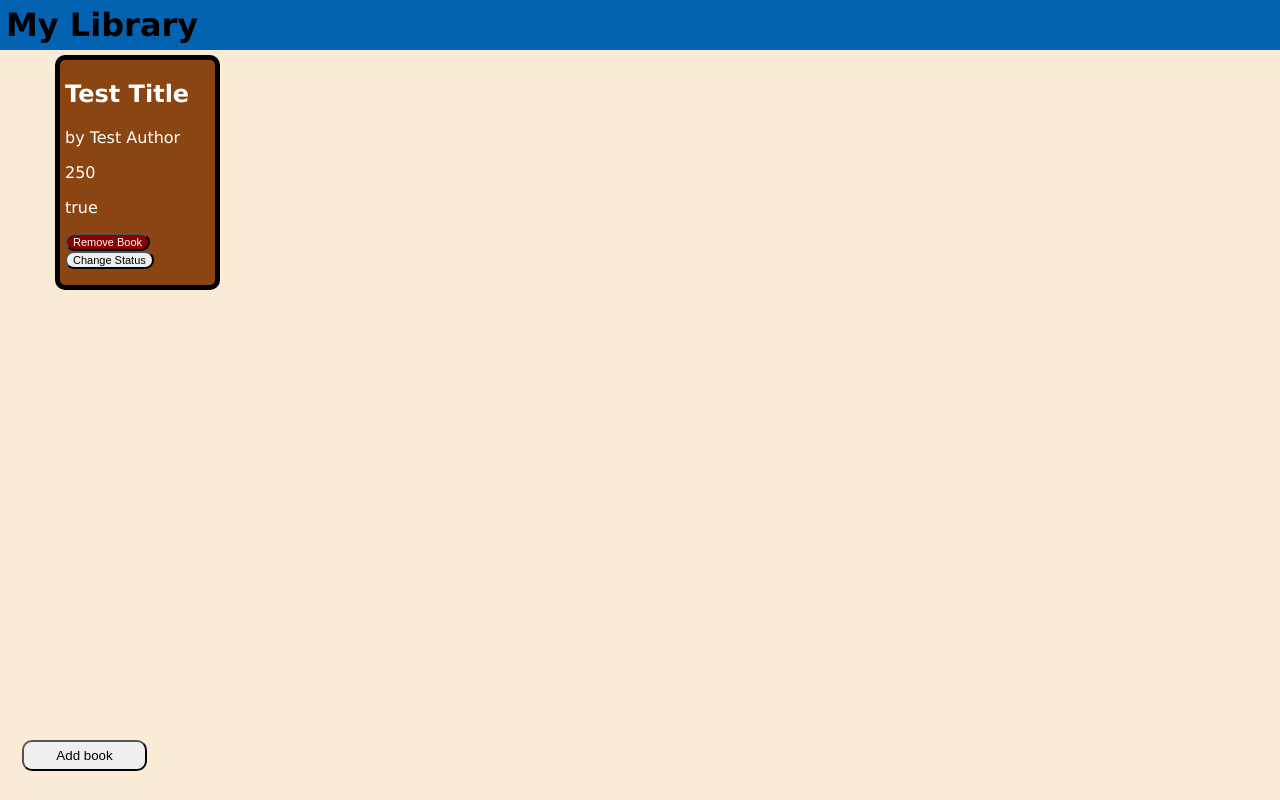
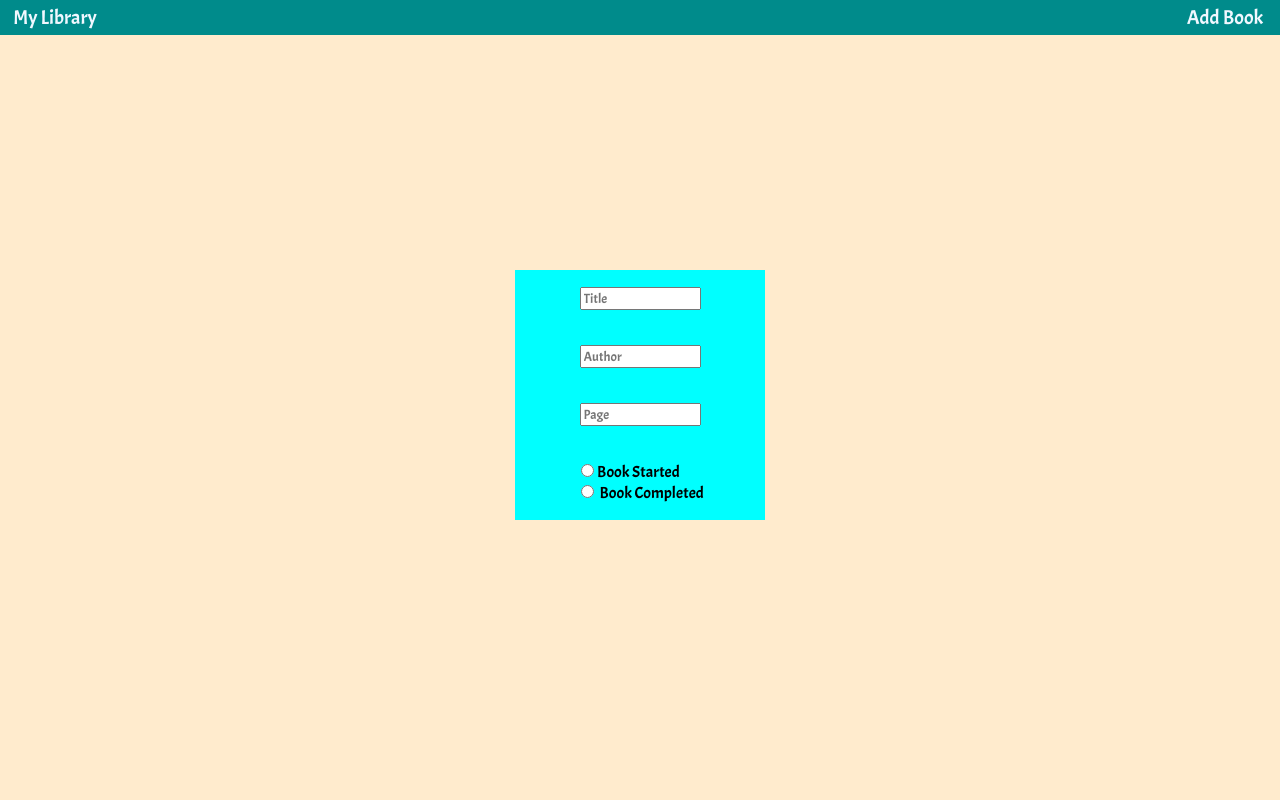
Before and after one commit to crono628/Library, a plain HTML site: page index.html in a window 1280 px wide. Drawn offline with Linux system fonts and the light colour scheme.

Commit message:
css in process. html mostly done. starting js

```diff
--- a/index.html
+++ b/index.html
@@ -2,31 +2,40 @@
 <html lang="en">
 
 <head>
-  <script defer src="script.js">
-
-  </script>
-  <link rel="stylesheet" href="style.css">
   <meta charset="UTF-8">
   <meta http-equiv="X-UA-Compatible" content="IE=edge">
   <meta name="viewport" content="width=device-width, initial-scale=1.0">
+  <link rel="stylesheet" href="style.css">
+  <link rel="preconnect" href="https://fonts.googleapis.com">
+  <link rel="preconnect" href="https://fonts.gstatic.com" crossorigin>
+  <link href="https://fonts.googleapis.com/css2?family=Acme&display=swap" rel="stylesheet">
+  <script src="script.js" defer></script>
   <title>Library</title>
 </head>
 
 <body>
-  <div>
-    <h1>My Library</h1>
+
+  <div class="banner">
+    <div class="left">
+      <div>My Library</div>
+    </div>
+    <div class="right">
+      <button class="add-book-btn">Add Book</button>
+    </div>
   </div>
-  <div>
-    <div class="popup" id="my-popup">
-      <input class="title" type="text" placeholder="Title" required><br><br>
-      <input class="author" type="text" placeholder="Author" required><br><br>
-      <input class="pages" type="number" placeholder="Pages" min="0"><br><br>
-      <input class="read" type="checkbox">Finished reading <br><br>
-      <button id="submit-btn">Add Book to Library</button>
+
+  <div class="container">
+    <div class="book-shelf"></div>
+  </div>
+
+  <div class="popup-container">
+    <div>
+      <p><input type="text" placeholder="Title"></p>
+      <p><input type="text" placeholder="Author"></p>
+      <p><input type="number" placeholder="Page"></p>
+      <p><input type="radio" name="book-choice" id="book-started">Book Started <br> <input type="radio"
+          name="book-choice" id="book-completed"> Book Completed</p>
     </div>
-    <div><button class="add-btn">Add book</button></div>
-  </div>
-  <div class="book-collection">
   </div>
 
 </body>
--- a/script.js
+++ b/script.js
@@ -1,158 +1,19 @@
-const myTitle = document.querySelector(".title");
-const myAuthor = document.querySelector(".author");
-const myPages = document.querySelector(".pages");
-const myRead = document.querySelector(".read");
-const collection = document.querySelector(".book-collection");
-const subBtn = document.querySelector("#submit-btn");
-const addBtn = document.querySelector(".add-btn");
-const popup = document.querySelector("#my-popup");
-const deleteBtn = document.querySelector("#delete-btn");
+const addButton = document.querySelector('.add-book-btn')
+const bookShelf = document.querySelector('.book-shelf')
+const container = document.querySelector('.container')
+const popupContainer = document.querySelector('.popup-container')
 
-let myLibrary = [
-{
-  title: "Test Title",
-  author: "Test Author",
-  pages: "250",
-  read: true
-}
-];
+addButton.addEventListener('click', () => {
+  let newDiv = document.createElement('div')
+  container.appendChild(newDiv)
+  newDiv.classList.add('book')
+  openForm()
+})
 
-updateLibrary(myLibrary)
-
-function Book(title, author, pages, read) {
-  this.title = title;
-  this.author = author;
-  this.pages = pages;
-  this.read = read;
+function openForm() {
+  popupContainer.style.display = 'flex'
 }
 
-function createBookCard(book) {
-  let bookIndex = getIndex(book);
-  const newDiv = document.createElement("div");
-  newDiv.classList.add("new-book");
-  newDiv.dataset.index = bookIndex;
-  collection.appendChild(newDiv);
-
-  const newTitle = document.createElement("h2");
-  newTitle.classList.add("new-title");
-  newTitle.textContent = book.title;
-  newDiv.appendChild(newTitle);
-
-  const newAuthor = document.createElement("p");
-  newAuthor.textContent = "by " + book.author;
-  newDiv.appendChild(newAuthor);
-
-  const newPages = document.createElement("p");
-  newPages.textContent = book.pages;
-  newDiv.appendChild(newPages);
-
-  const newRead = document.createElement("p");
-  newRead.textContent = book.read;
-  newRead.dataset.index = bookIndex
-  newDiv.appendChild(newRead);
-
-  const newDeleteBtn = document.createElement("button");
-  newDeleteBtn.setAttribute("id", "delete-btn");
-  newDeleteBtn.textContent = "Remove Book";
-  newDeleteBtn.addEventListener("click", deleteBook);
-  newDeleteBtn.dataset.index = bookIndex;
-  newDiv.appendChild(newDeleteBtn);
-
-  const changeRead = document.createElement("button");
-  changeRead.setAttribute("id", "switch");
-  changeRead.textContent = "Change Status";
-  changeRead.dataset.index = bookIndex;
-  changeRead.addEventListener("click", toggleRead);
-  newDiv.appendChild(changeRead);
+function closeForm() {
+  popupContainer.style.display = 'none'
 }
-
-function addBookToLibrary() {
-  let newBook = new Book(
-    myTitle.value,
-    myAuthor.value,
-    myPages.value,
-    myRead.checked
-  );
-  myLibrary.push(newBook);
-  createBookCard(newBook);
-}
-
-function updateLibrary(books) {
-  books.forEach((book) => {
-    createBookCard(book);
-  });
-}
-
-function getIndex(obj) {
-  return myLibrary.indexOf(obj);
-};
-
-function clearInput() {
-  myTitle.value = "";
-  myAuthor.value = "";
-  myPages.value = "";
-  myRead.checked = false;
-};
-
-function toggleRead(e) {
-  let bookArrIndex = e.target.dataset.index;
-  if (myLibrary[bookArrIndex].read === true){
-    myLibrary[bookArrIndex].read = false
-  } else if (myLibrary[bookArrIndex].read === false){
-    myLibrary[bookArrIndex].read = true
-  }
-  deleteLibrary()
-  updateLibrary(myLibrary)
-}
-
-function deleteBook(e) {
-  let bookArrIndex = e.target.dataset.index;
-  myLibrary.splice(bookArrIndex, 1)
-  deleteLibrary()
-  updateLibrary(myLibrary)
-  console.log(bookArrIndex)
-  console.log(myLibrary)
-}
-
-function deleteLibrary() {
-  let bookDiv = document.querySelectorAll(".new-book");
-  if (bookDiv.length <= 0) {
-    return
-  } else {
-    for (let i = 0; i < bookDiv.length; i++) {
-      collection.removeChild(bookDiv[i]);
-    }
-  }
-}
-
-function openForm() {
-  popup.style.display = "block";
-};
-
-function closeForm() {
-  popup.style.display = "none";
-};
-
-addBtn.addEventListener("click", function () {
-  if (popup.style.display == "block") {
-    addBtn.textContent = "Add book";
-    closeForm();
-  } else {
-    addBtn.textContent = "Close form";
-    openForm();
-  }
-});
-
-subBtn.addEventListener("click", function () {
-  if (
-    !myTitle.value.replace(/\s/g, "").length ||
-    !myAuthor.value.replace(/\s/g, "").length
-  ) {
-    console.log("Please enter a title and/or author");
-  } else {
-    addBookToLibrary();
-    clearInput();
-    closeForm();
-    addBtn.textContent = "Add book";
-  }
-});
--- a/style.css
+++ b/style.css
@@ -1,73 +1,72 @@
-h1 {
-  background-color: rgb(4, 99, 177);
-  width: 100%;
-  position: fixed;
-  top: 0px;
-  left: 0px;
-  margin: auto;
-  padding: 6px;
-  text-align: left;
+*,
+::before,
+::after {
+  box-sizing: border-box;
+  font-family: 'Acme', sans-serif;
 }
 
 body {
-  display: flex;
-  background-color: antiquewhite;
-  font-family: "Lucida Sans", "Lucida Sans Regular", "Lucida Grande",
-    "Lucida Sans Unicode", Geneva, Verdana, sans-serif;
-  padding: 10px;
-  margin: 10px;
+  background-color: blanchedalmond;
+  margin: 0;
+  padding: 0;
 }
 
-.book-collection {
+.banner {
   display: flex;
-  flex-flow: row wrap;
-  justify-content: left;
-  align-content: center;
-  grid-template-columns: repeat(5, auto);
-  grid-template-rows: minmax(120px, auto) repeat(5, 100px);
-  padding: 25px
+  justify-content: space-between;
+  align-items: center;
+  flex-direction: row;
+  width: 100%;
+  background-color: darkcyan;
+  height: 35px;
+  color: aliceblue;
+  font-size: 20px;
 }
 
-.add-btn {
-  padding: 6px;
-  margin: 2px;
-  margin-top: 90vh;
-  position: absolute;
-  border-radius: 10px;
-  width: 125px;
+.left {
+  display: flex;
+  justify-content: space-around;
+  width: 110px;
 }
 
-.popup {
-  display: none;
-  padding: 10px;
-  margin-top: 350px;
-  position: absolute;
-  background-color: bisque;
-  border: solid 1px;
-  border-radius: 5px;
-  width: 200px;
+.right {
+  display: flex;
+  justify-content: space-around;
+  width: 110px;
 }
 
-.new-book {
-  background-color: saddlebrown;
-  border:5px solid black;
-  margin:10px;
-  height:225px;
-  width:150px;
-  color:white;
-  border-radius:10px;
-  padding-left:5px;
+.right button {
+  font-size: 20px;
+  width: 110px;
+  border: none;
+  border-radius: 50%;
+  background: none;
+  color: aliceblue;
+  cursor: pointer;
+  transition: background-color 0.4s, transform 0.4s, color 0.4s;
 }
 
-.new-book button{
-  display: flex;
-  justify-content: space-evenly;
-  padding: auto;
-  font-size: 11px;
-  border-radius: 100px;
+.right button:hover {
+  background-color: aqua;
+  color: black;
+  width: 110px;
+  border-radius: 50%;
 }
 
-#delete-btn{
-  background-color: darkred;
-  color: white;
+.popup-container {
+  display: flex;
+  justify-content: center;
+  align-items: center;
+  height: 90vh;
+  width: 100vw;
 }
+
+.popup-container div {
+  display: flex;
+  flex-direction: column;
+  justify-content: space-around;
+  align-items: center;
+  background-color: aqua;
+  height: 250px;
+  width: 250px;
+}
```
